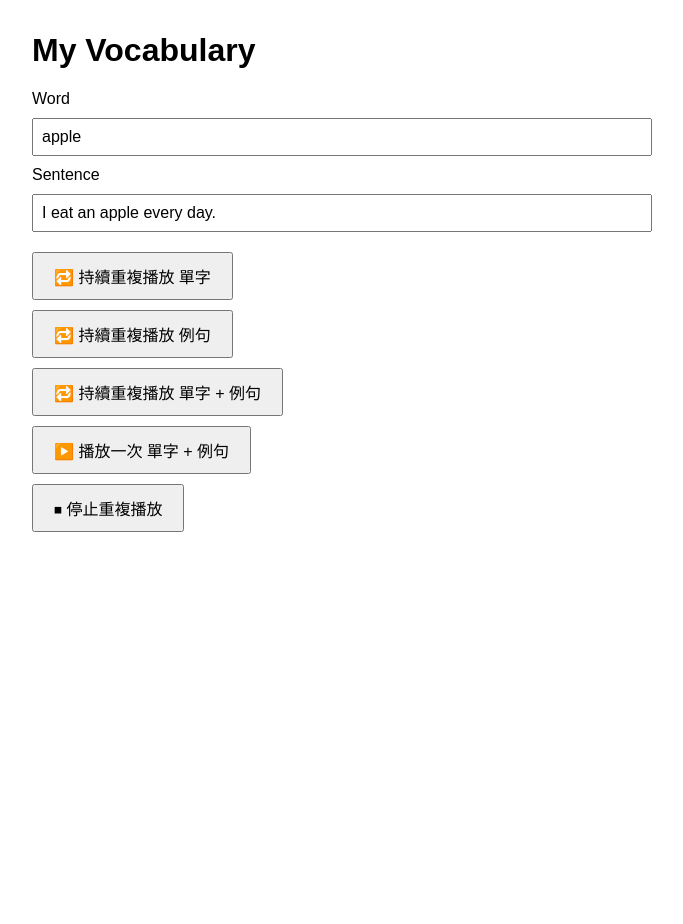
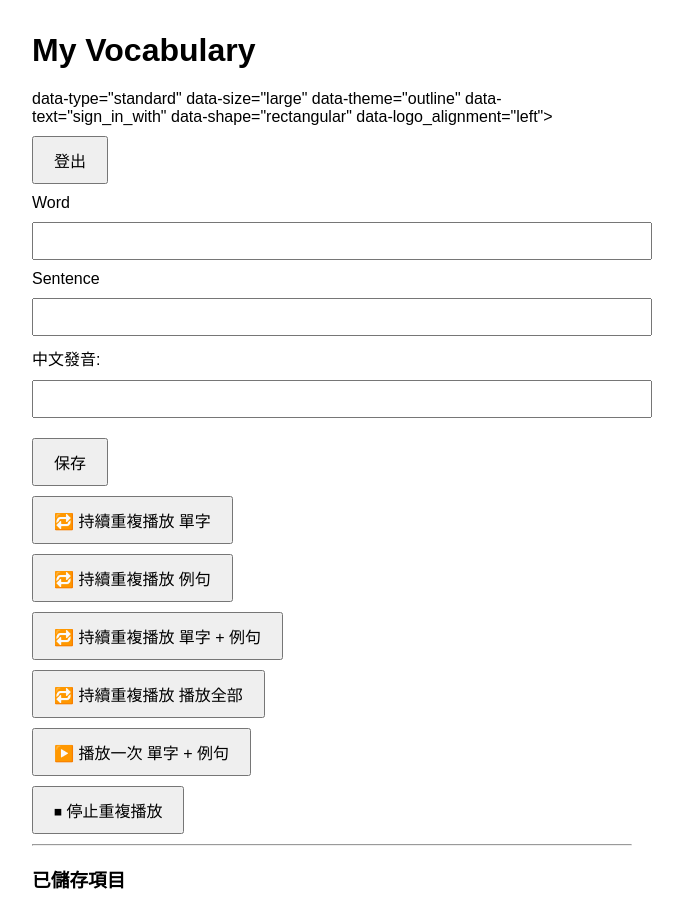
Before and after one commit to DarkShadowTW/Web-EnglishPractice, a Flask app: page / in a window 1280 px wide. Shown: the whole page, without its empty margins (308-991 px from the left). Before the commit the page ends 532 px from the top, so only its background shows below. Run offline with Flask 3, Linux system fonts and the light colour scheme; some libraries are stand-ins or nearby versions.

Commit message:
Update logic and add user-specific save JSON files

```diff
--- a/app.py
+++ b/app.py
@@ -1,9 +1,19 @@
 import os
-from flask import Flask, render_template, jsonify
+import json         #for save file
+#Python Flask 框架中常見的 模組導入語句，它的意思是：
+#Flask 應用的主類別。你會用 app = Flask(__name__) 來建立網站應用的入口。
+#讓你能夠載入 HTML 模板（如 index.html），搭配變數渲染出完整頁面。
+#把 Python 的字典（dict）轉成 JSON 格式回傳給前端。常用於 API 回應。
+#讓你可以接收前端傳來的資料，例如表單內容、JSON 請求、GET/POST 參數。
+from flask import Flask, render_template, jsonify, request
+#for JSON 存檔時要有 DATE/TIME
+from datetime import datetime
 
 print("Current directory:", os.getcwd())  # 印出目前工作目錄，確保路徑正確
 
 app = Flask(__name__)
+
+SAVE_FILE = 'save.json'   #保存用的 JSON 檔案
 
 @app.route('/')
 def index():
@@ -16,5 +26,98 @@ def data():
         "sentence": "I eat an apple every day."
     })
 
+@app.route('/save', methods=['POST'])
+def save():
+    import re
+    from datetime import datetime
+
+    data = request.get_json()
+    word = data.get('word')
+    sentence = data.get('sentence')
+    chinese = data.get('chinese')
+    email = data.get('email')
+
+    if not email:
+        return jsonify({'message': '未登入，無法儲存'}), 400
+
+    # 從 email 產生安全的檔名（只取 @ 前的部份並移除非法字元）
+    user_id = re.sub(r'\W+', '_', email.split('@')[0])
+    filename = f'save_{user_id}.json'
+
+    # 加入時間戳
+    now = datetime.now()
+    date = now.strftime("%Y-%m-%d")
+    time = now.strftime("%H:%M:%S")
+
+    # 讀取現有檔案（若有）
+    try:
+        with open(filename, 'r', encoding='utf-8') as f:
+            saved = json.load(f)
+    except FileNotFoundError:
+        saved = {}
+
+    # 產生新的 key
+    new_key = str(max([int(k) for k in saved.keys()] + [0]) + 1)
+    saved[new_key] = {
+        'word': word,
+        'sentence': sentence,
+        'chinese': chinese,
+        'date': date,
+        'time': time
+    }
+
+    # 寫回檔案
+    with open(filename, 'w', encoding='utf-8') as f:
+        json.dump(saved, f, ensure_ascii=False, indent=2)
+
+    return jsonify({'message': '儲存成功'})
+
+
+@app.route('/load', methods=['POST'])
+def load():
+    import re
+    data = request.get_json()
+    email = data.get('email')
+
+    if not email:
+        return jsonify({})  # 未登入就回傳空字典
+
+    user_id = re.sub(r'\W+', '_', email.split('@')[0])
+    filename = f'save_{user_id}.json'
+
+    try:
+        with open(filename, 'r', encoding='utf-8') as f:
+            saved = json.load(f)
+    except FileNotFoundError:
+        saved = {}
+
+    return jsonify(saved)
+
+@app.route('/delete/<key>', methods=['POST'])
+def delete(key):
+    import re
+    data = request.get_json()
+    email = data.get('email')
+
+    if not email:
+        return jsonify({'message': '未登入'}), 400
+
+    user_id = re.sub(r'\W+', '_', email.split('@')[0])
+    filename = f'save_{user_id}.json'
+
+    try:
+        with open(filename, 'r', encoding='utf-8') as f:
+            saved = json.load(f)
+    except FileNotFoundError:
+        return jsonify({'message': '無資料可刪除'}), 404
+
+    if key in saved:
+        del saved[key]
+        with open(filename, 'w', encoding='utf-8') as f:
+            json.dump(saved, f, ensure_ascii=False, indent=2)
+        return jsonify({'message': '已刪除'})
+    else:
+        return jsonify({'message': '找不到指定項目'}), 404
+
 if __name__ == '__main__':
     app.run(debug=True)
--- a/static/script.js
+++ b/static/script.js
@@ -1,6 +1,14 @@
+/**
+ * 目的 : 儲存重複播放的 interval ID 和模式
+ * 給誰呼叫 : 全域變數初始化
+ */
 let repeatIntervalId = null;
 let repeatMode = null;
 
+/**
+ * 目的 : 使用語音 API 播放指定文字
+ * 給誰呼叫 : playAllOnce、startRepeat 內部呼叫
+ */
 function speak(text, onend) {
   if (!text) return;
   const utterance = new SpeechSynthesisUtterance(text);
@@ -9,22 +17,25 @@ function speak(text, onend) {
   speechSynthesis.speak(utterance);
 }
 
+/**
+ * 目的 : 啟動重複播放模式（單字、句子或交錯）
+ * 給誰呼叫 : 按鈕點擊事件
+ */
 function startRepeat(mode) {
-  stopRepeat(); // 先停止任何現有重複
+  stopRepeat();
   repeatMode = mode;
 
   if (mode === 'word') {
     repeatIntervalId = setInterval(() => {
       const word = document.getElementById('word').value.trim();
       speak(word);
-    }, 2000); // 每2秒重複播放
+    }, 2000);
   } else if (mode === 'sentence') {
     repeatIntervalId = setInterval(() => {
       const sentence = document.getElementById('sentence').value.trim();
       speak(sentence);
-    }, 4000); // 每4秒重複播放
+    }, 4000);
   } else if (mode === 'both') {
-    // 先播 word 再播 sentence，一次約6秒循環
     let playWord = true;
     repeatIntervalId = setInterval(() => {
       if (playWord) {
@@ -35,19 +46,27 @@ function startRepeat(mode) {
         speak(sentence);
       }
       playWord = !playWord;
-    }, 3000); // 每3秒切換播放單字或句子
+    }, 3000);
   }
 }
 
+/**
+ * 目的 : 停止所有語音重複播放
+ * 給誰呼叫 : startRepeat, playAllOnce
+ */
 function stopRepeat() {
   if (repeatIntervalId) {
     clearInterval(repeatIntervalId);
     repeatIntervalId = null;
     repeatMode = null;
-    speechSynthesis.cancel(); // 停止目前語音播放
+    speechSynthesis.cancel();
   }
 }
 
+/**
+ * 目的 : 播放一次 Word ➜ Sentence
+ * 給誰呼叫 : 按鈕點擊事件
+ */
 function playAllOnce() {
   stopRepeat();
 
@@ -58,3 +77,232 @@ function playAllOnce() {
     speak(sentence);
   });
 }
+
+/**
+ * 目的 : 播放 Word ➜ Sentence ➜ 中文，支援語系切換
+ * 給誰呼叫 : playAll 按鈕點擊事件
+ */
+function speakText(text, lang = 'en-US', onend = null) {
+  let utterance = new SpeechSynthesisUtterance(text);
+  utterance.lang = lang;
+  if (onend) utterance.onend = onend;
+  speechSynthesis.speak(utterance);
+}
+
+/**
+ * 目的 : 依序播放 Word ➜ Sentence ➜ 中文發音
+ * 給誰呼叫 : 按鈕點擊事件
+ */
+function playAll() {
+  let word = document.getElementById("word").value;
+  let sentence = document.getElementById("sentence").value;
+  let chinese = document.getElementById("chinese").value;
+
+  speakText(word, 'en-US', function () {
+    speakText(sentence, 'en-US', function () {
+      speakText(chinese, 'zh-TW');
+    });
+  });
+}
+
+/**
+ * 目的 : 將一筆儲存項目插入畫面中（最上方）
+ * 給誰呼叫 : loadSavedEntries、saveEntry 呼叫
+ */
+function insertEntryBlock(entry, key = null) {
+  const container = document.getElementById('saved-entries');
+  const block = document.createElement('div');
+  block.className = 'entry-block';
+  block.style.border = '1px solid gray';
+  block.style.padding = '10px';
+  block.style.marginBottom = '10px';
+  block.style.cursor = 'pointer';
+
+  block.innerHTML = `
+    <div><strong>Word:</strong> ${entry.word}</div>
+    <div><strong>Sentence:</strong> ${entry.sentence}</div>
+    <div><strong>中文:</strong> ${entry.chinese}</div>
+    ${key !== null ? `<button onclick="deleteEntry('${key}', this)">DELETE</button>` : ''}
+  `;
+
+  block.ondblclick = () => {
+    document.getElementById('word').value = entry.word;
+    document.getElementById('sentence').value = entry.sentence;
+    document.getElementById('chinese').value = entry.chinese;
+  };
+
+  container.insertBefore(block, container.firstChild);
+}
+
+/**
+ * 目的 : 載入所有儲存資料並顯示於畫面下方（依 ID 降冪排序）
+ * 給誰呼叫 : 頁面載入時或手動呼叫
+ */
+function loadSavedEntries() {
+  const email = window.loggedInEmail;
+  if (!email) return;
+
+  fetch('/load', {
+    method: 'POST',
+    headers: {
+      'Content-Type': 'application/json'
+    },
+    body: JSON.stringify({ email })
+  })
+    .then(res => res.json())
+    .then(data => {
+      const container = document.getElementById('saved-entries');
+      container.innerHTML = '';
+
+      const entries = Object.entries(data).sort((a, b) => {
+        const dateA = new Date(`${a[1].date}T${a[1].time}`);
+        const dateB = new Date(`${b[1].date}T${b[1].time}`);
+        return dateB - dateA;
+      });
+
+      for (const [key, entry] of entries) {
+        insertEntryBlock(entry, key);
+      }
+    });
+}
+
+
+/**
+ * 目的 : 刪除指定儲存資料並從畫面移除
+ * 給誰呼叫 : 由 DELETE 按鈕觸發
+ */
+function deleteEntry(key, btn) {
+  const email = window.loggedInEmail;
+  if (!email) {
+    alert("請先登入後再刪除！");
+    return;
+  }
+
+  fetch(`/delete/${key}`, {
+    method: 'POST',
+    headers: {
+      'Content-Type': 'application/json'
+    },
+    body: JSON.stringify({ email })
+  })
+    .then(res => res.json())
+    .then(data => {
+      alert(data.message);
+      const block = btn.parentElement;
+      block.remove();
+    });
+}
+
+
+/**
+ * 目的 : 儲存使用者輸入的 word/sentence/chinese 到伺服器，並附加登入 email
+ * 給誰呼叫 : 按鈕 onclick="saveEntry()"
+ */
+function saveEntry() {
+  const word = document.getElementById('word').value;
+  const sentence = document.getElementById('sentence').value;
+  const chinese = document.getElementById('chinese').value;
+
+  // 取得登入的使用者 email
+  const email = window.loggedInEmail;
+  if (!email) {
+    alert("請先使用 Google 帳號登入後再儲存！");
+    return;
+  }
+
+  // 傳送到後端
+  fetch('/save', {
+    method: 'POST',
+    headers: {
+      'Content-Type': 'application/json'
+    },
+    body: JSON.stringify({ word, sentence, chinese, email })
+  })
+    .then(res => res.json())
+    .then(data => {
+      alert(data.message);
+      loadSavedEntries(); // 重新排序顯示區塊
+    });
+}
+
+
+// 接收 Google 登入後的使用者資訊
+function onGoogleSignIn(response) {
+  const credential = response.credential;
+
+  // 將 JWT 解析為 JSON（只要 email）
+  const payload = JSON.parse(atob(credential.split('.')[1]));
+  const email = payload.email;
+
+  // 顯示登入狀態
+  const infoDiv = document.createElement('div');
+  infoDiv.textContent = `已登入帳號：${email}`;
+  document.body.insertBefore(infoDiv, document.body.firstChild);
+
+  // 記住 email（後續送到後端）
+  window.loggedInEmail = email;
+}
+
+function logout() {
+  // 清除登入資訊
+  localStorage.removeItem("user_email");
+  window.loggedInEmail = null;
+
+  // 移除顯示帳號的區塊（假設只有一個帳號資訊在最上方）
+  const infoDiv = document.querySelector('body > div');
+  if (infoDiv) infoDiv.remove();
+
+  // 顯示登入按鈕
+  const signinBtn = document.getElementById("g-signin-btn");
+  if (signinBtn) signinBtn.style.display = "block";
+
+  // 清空已儲存項目顯示
+  document.getElementById("saved-entries").innerHTML = "";
+}
+
+
+function handleCredentialResponse(response) {
+  const decoded = parseJwt(response.credential);
+  console.log("登入成功：", decoded);
+  window.loggedInEmail = decoded.email;
+  document.getElementById("g-signin-btn").style.display = "none";
+
+  // ✅ 儲存 email 到 localStorage
+  localStorage.setItem("user_email", decoded.email);
+
+  // ✅ 顯示登入狀態
+  const infoDiv = document.createElement('div');
+  infoDiv.textContent = `已登入帳號：${decoded.email}`;
+  document.body.insertBefore(infoDiv, document.body.firstChild);
+
+  // 載入該使用者的資料
+  loadSavedEntries();
+}
+
+
+// ✅ 頁面載入時自動執行載入資料
+window.onload = function () {
+  const savedEmail = localStorage.getItem("user_email");
+  if (savedEmail) {
+    window.loggedInEmail = savedEmail;
+
+    const signinBtn = document.getElementById("g-signin-btn");
+    if (signinBtn) signinBtn.style.display = "none";
+
+    const infoDiv = document.createElement('div');
+    infoDiv.textContent = `已登入帳號：${savedEmail}`;
+    document.body.insertBefore(infoDiv, document.body.firstChild);
+
+    loadSavedEntries();
+  }
+};
+
+function parseJwt(token) {
+  const base64Url = token.split('.')[1];
+  const base64 = base64Url.replace(/-/g, '+').replace(/_/g, '/');
+  const jsonPayload = decodeURIComponent(atob(base64).split('').map(function (c) {
+    return '%' + ('00' + c.charCodeAt(0).toString(16)).slice(-2);
+  }).join(''));
+
+  return JSON.parse(jsonPayload);
+}
--- a/templates/index.html
+++ b/templates/index.html
@@ -1,5 +1,6 @@
 <!DOCTYPE html>
 <html lang="en">
+
 <head>
   <meta charset="UTF-8" />
   <title>My Vocabulary</title>
@@ -10,45 +11,81 @@
       margin: 2rem auto;
       padding: 0 1rem;
     }
-    label, input, button {
+
+    label,
+    input,
+    button {
       display: block;
       margin: 10px 0;
     }
+
     input {
       width: 100%;
       padding: 8px;
       font-size: 16px;
     }
+
     button {
       margin-right: 10px;
       padding: 10px 20px;
       font-size: 16px;
       cursor: pointer;
     }
+
     .button-group {
       margin-top: 20px;
     }
   </style>
+
+  <script src="https://accounts.google.com/gsi/client" async defer></script>
 </head>
+
 <body>
 
   <h1>My Vocabulary</h1>
 
+  <!-- Google 登入區塊 -->
+  <div id="g_id_onload" data-client_id="593936297858-1febokqg33f4pb2sa4kf1cmobg75268q.apps.googleusercontent.com"
+    data-callback="handleCredentialResponse" data-auto_prompt="false">
+  </div>
+
+  <div class="g_id_signin" id="g-signin-btn" <!-- ✅ 加上這行 -->
+    data-type="standard"
+    data-size="large"
+    data-theme="outline"
+    data-text="sign_in_with"
+    data-shape="rectangular"
+    data-logo_alignment="left">
+  </div>
+
+  <button onclick="logout()">登出</button>
+
   <label for="word">Word</label>
-  <input type="text" id="word" value="apple" />
+  <input type="text" id="word" value="" />
 
   <label for="sentence">Sentence</label>
-  <input type="text" id="sentence" value="I eat an apple every day." />
+  <input type="text" id="sentence" value="" />
+
+  <label for="chinese">中文發音:</label>
+  <input type="text" id="chinese" name="chinese">
 
   <div class="button-group">
+    <button onclick="saveEntry()">保存</button>
     <button onclick="startRepeat('word')">🔁 持續重複播放 單字</button>
     <button onclick="startRepeat('sentence')">🔁 持續重複播放 例句</button>
     <button onclick="startRepeat('both')">🔁 持續重複播放 單字 + 例句</button>
+    <button onclick="playAll()">🔁 持續重複播放 播放全部</button>
     <button onclick="playAllOnce()">▶️ 播放一次 單字 + 例句</button>
     <button onclick="stopRepeat()">⏹ 停止重複播放</button>
   </div>
 
+  <hr>
+  <h3>已儲存項目</h3>
+  <div id="saved-entries"></div>
+
+  <!-- script.js 載入 -->
   <script src="{{ url_for('static', filename='script.js') }}"></script>
 
 </body>
+
 </html>
```
Also changed, not shown: save.json (added, +16 -0 lines), save_eric420.json (added, +16 -0 lines), save_eric420gamer.json (added, +9 -0 lines).
